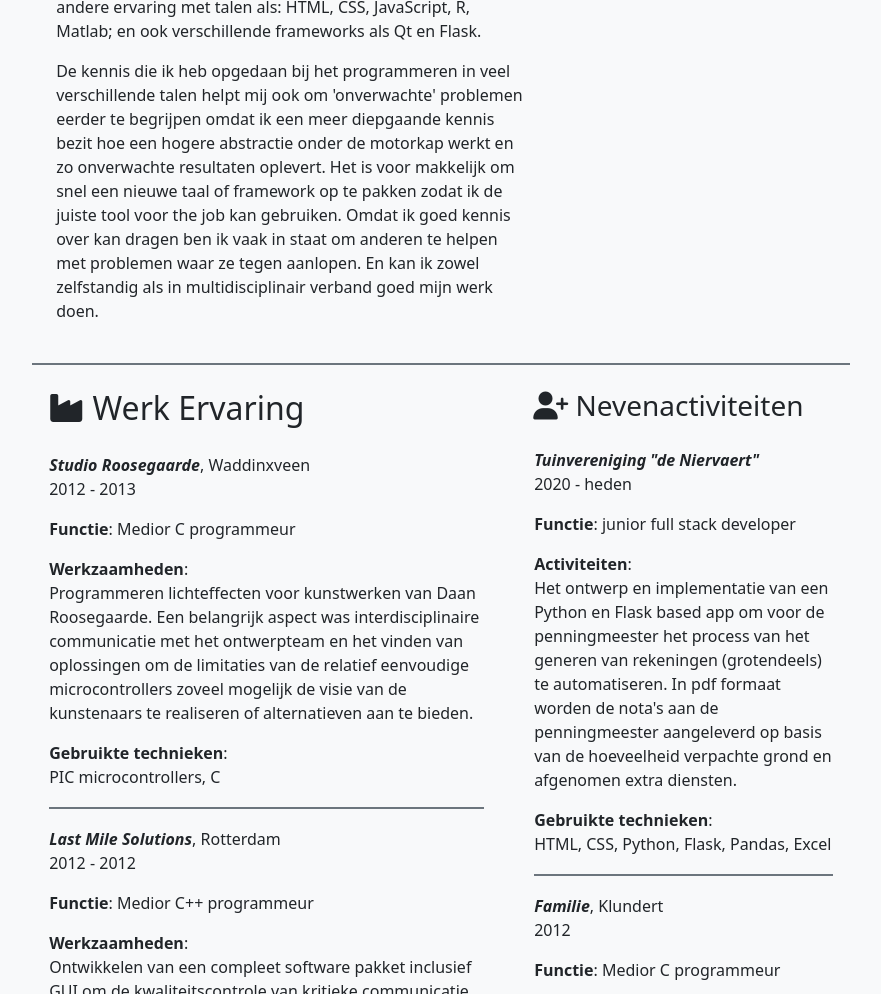
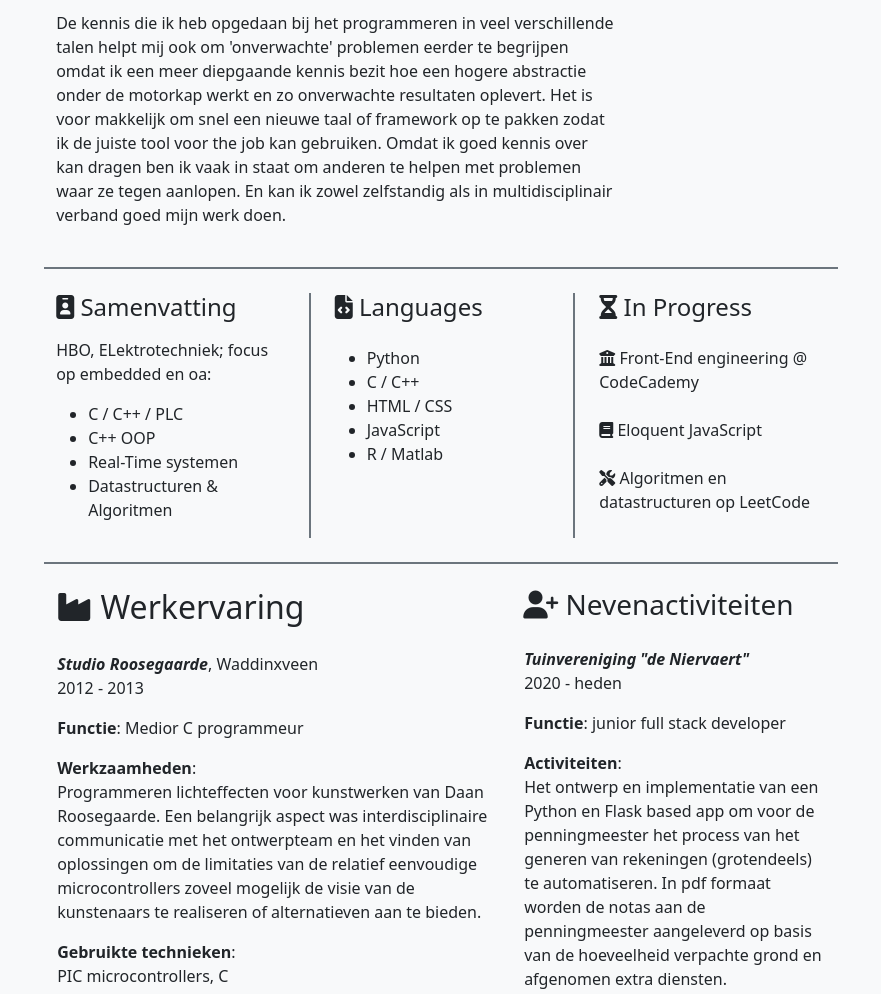
Before and after one commit to mccornet/mccornet.github.io, a plain HTML site: page index.html in a window 1280 px wide. Shown: the part 483-1477 px from the top of the page, without its empty margins (199-1080 px from the left). Drawn offline with nearby package versions, Linux system fonts and the light colour scheme.

Commit message:
cv updata

```diff
--- a/index.html
+++ b/index.html
@@ -15,13 +15,13 @@
     <title>Curriculum Vitae</title>
   </head>
   <body class="bg-light">
-    <div class="container p-0" style="width: 210mm">
+    <div class="container .gx-0" style="width: 210mm">
 
-      <!--  Personal Information -->
+      <!--  Header -->
       <div class="row flex-nowrap py-4">
         <div class="col-auto pl-0 pr-1">
 
-        <img src="https://raw.githubusercontent.com/mccornet/mccornet.github.io/master/static/profile_picture_2.jpg" style="width: 150px; height: 150px;" class="border border-3 border-secondary rounded-circle profile_picture">
+    <img src="https://raw.githubusercontent.com/mccornet/mccornet.github.io/master/static/profile_picture_2.jpg" style="width: 150px; height: 150px;" class="border border-3 border-secondary rounded-circle profile_picture">
 
         </div>
         <div class="col px-0 align-self-center text-center">
@@ -56,12 +56,12 @@
         </div>
       </div>
 
-      <!-- Horizontal border that is not background -->
+      <!-- Horizontal border -->
       <div class="row border-bottom border-secondary border-2"></div>
 
-      <!--  About Me -->
-      <div class="row py-4">
-        <div class="col-8 ps-4 pe-5"><h2 class="pb-3"><i class="fas fa-user"></i> Introductie</h2>
+      <!--  Introduction about me -->
+      <div class="row py-4 .gx-0">
+        <div class="col-9 pe-4"><h2 class="pb-3"><i class="fas fa-user-tie"></i> Introductie</h2>
 <p>
 Ik heb een passie voor programmeren en het oplossen van puzzels
 en ben op zoek naar een uitdaging om me verder te ontwikkelen.
@@ -89,8 +89,7 @@ Omdat ik goed kennis over kan dragen ben ik vaak in staat om anderen te
 helpen met problemen waar ze tegen aanlopen. En kan ik zowel zelfstandig als in
 multidisciplinair verband goed mijn werk doen.
 </p></div>
-        <div class="col-4 ps-5 pe-4"><h3 pb-3><i class="fas fa-heart"></i> Hobbies</h3>
-<br>
+        <div class="col-3 ps-4"><h4 class="pb-2"><i class="fas fa-heart"></i> hobby's</h4>
 <table>
     <!-- <i class="fas fa-laptop-code"></i> <i class="fas fa-file-code"></i> -->
     <tr>
@@ -135,22 +134,58 @@ multidisciplinair verband goed mijn werk doen.
 </div>
       </div>
 
-      <!-- Horizontal border that is not background -->
       <div class="row border-bottom border-secondary border-2"></div>
 
-      <!--  Summary
-      <div class="row py-4">
-        <div class="col-4 ps-3 pe-5">Test</div>
-        <div class="col-4 px-5 border-start border-secondary border-2">Test</div>
-        <div class="col-4 ps-5 pe-4 border-start border-secondary border-2">Test</div>
-      </div> -->
+      <!-- Summary -->
+      <!--  Summary -->
+<div class="row py-4">
 
-      <!-- Horizontal border that is not background
-      <div class="row border-bottom border-secondary border-2"></div> -->
+    <div class="col-4 pe-4">
+        <h4 class="pb-2"><i class="fas fa-id-badge"></i> Samenvatting</h4>
+        <p>
+            HBO, ELektrotechniek; focus op embedded en oa:<br>
+            <ul>
+                <li>C / C++ / PLC </li>
+                <li>C++ OOP</li>
+                <li>Real-Time systemen</li>
+                <li>Datastructuren & Algoritmen</li>
+            </ul>
+        </p>
+    </div>
+
+    <div class="col-4 px-4 border-start border-secondary border-2">
+        <h4 class="pb-2"><i class="fas fa-file-code"></i> Languages</h4>
+        <p>
+            <ul>
+                <li>Python</li>
+                <li>C / C++</li>
+                <li>HTML / CSS</li>
+                <li>JavaScript</li>
+                <li>R / Matlab</li>
+            </ul>
+        </p>
+    </div>
+
+    <div class="col-4 ps-4 border-start border-secondary border-2">
+        <h4 class="pb-3"><i class="fas fa-hourglass-half"></i> In Progress</h4>
+        <p>
+            <i class="fas fa-university"></i> Front-End engineering @ CodeCademy</li>
+            <br><br>
+            <i class="fas fa-book"></i> Eloquent JavaScript </li>
+            <br><br>
+            <i class="fas fa-tools"></i> Algoritmen en datastructuren op LeetCode</li>
+        </p>
+    </div>
+</div>
+
+
+
+<!-- Horizontal border -->
+<div class="row border-bottom border-secondary border-2"></div>
 
       <!--  Work Experience -->
-      <div class="row py-4">
-        <div class="col-7 ps-3 pe-4"><h2 class="pb-3"><i class="fas fa-industry"></i> Werk Ervaring</h2>
+      <div class="row py-4 .gx-0">
+        <div class="col-7 pe-3"><h2 class="pb-3"><i class="fas fa-industry"></i> Werkervaring</h2>
 <table>
     <!-- Studio Roosegaarde -->
     <tr>
@@ -215,7 +250,7 @@ multidisciplinair verband goed mijn werk doen.
     </tr>
 
 
-    <!-- Operator Group Delft, Delft -->
+    <!-- Operator Group Delft, Delt -->
     <tr>
         <td>
             <b><i>Operator Group Delft</i></b>, Delft, parttime <br>
@@ -264,7 +299,7 @@ multidisciplinair verband goed mijn werk doen.
         </td>
     </tr>
 </table></div>
-        <div class="col-5 ps-4 pe-3"><h3 class="pb-3"><i class="fas fa-user-plus"></i> Nevenactiviteiten</h3>
+        <div class="col-5 ps-3"><h3 class="pb-3"><i class="fas fa-user-plus"></i> Nevenactiviteiten</h3>
 <table>
     <!-- Tuinvereninging -->
     <tr>
@@ -278,7 +313,7 @@ multidisciplinair verband goed mijn werk doen.
                 <b>Activiteiten</b>: <br>
                 Het ontwerp en implementatie van een Python en Flask based app om
                 voor de penningmeester het process van het generen van rekeningen
-                (grotendeels) te automatiseren. In pdf formaat worden de nota's aan de
+                (grotendeels) te automatiseren. In pdf formaat worden de notas aan de
                 penningmeester aangeleverd op basis van de hoeveelheid verpachte
                 grond en afgenomen extra diensten.
             </p>
@@ -336,7 +371,7 @@ multidisciplinair verband goed mijn werk doen.
             </p>
             <p>
                 <b>Activiteiten</b>: <br>
-                Bijhouden van de administratie; foto's maken bij activiteiten;
+                Bijhouden van de administratie; fotos maken bij activiteiten;
                 Het implementeren van een online verjaardagskalender en het automatisch
                 versturen van een felicitatie email naar jarige leden.
             </p>
@@ -350,12 +385,12 @@ multidisciplinair verband goed mijn werk doen.
       </div>
 
 
-      <!-- Horizontal border that is not background -->
+      <!-- Horizontal border -->
       <div class="row border-bottom border-secondary border-2"></div>
 
       <!--  Opleiding + Cursussen -->
-      <div class="row py-4">
-        <div class="col-10 ps-3 pe-4"><h2 class="pb-3"><i class="fas fa-user-graduate"></i> Opleiding & Cursussen</h2>
+      <div class="row py-4 .gx-0">
+        <div class="col-10 pe-4"><h2 class="pb-3"><i class="fas fa-user-graduate"></i> Opleiding & Cursissen</h2>
 <br>
 <table>
     <!-- VWO -->
@@ -384,7 +419,7 @@ multidisciplinair verband goed mijn werk doen.
             <p>
             Haagse Hoogeschool, Delft <br>
             HBO, ELektrotechniek <br>
-            Diploma: nee, wel propedeuse
+            Diploma: nee, wel propadeuse
             </p>
             <p>
                 De studie-invulling was vergelijkbaar met een hybride tussen
@@ -403,7 +438,7 @@ multidisciplinair verband goed mijn werk doen.
     </tr>
 
 
-    <!-- Cursussen, Front End Development -->
+    <!-- Cursissen, Front End Development -->
     <tr>
         <td class="pe-3 align-text-top text-start" style="white-space:nowrap;">2021 - 2021</td>
         <td>
@@ -423,7 +458,7 @@ multidisciplinair verband goed mijn werk doen.
         </td>
     </tr>
 
-    <!-- Cursussen, Flask -->
+    <!-- Cursissen, Flask -->
     <tr>
         <td class="pe-3 align-text-top text-start" style="white-space:nowrap;">2021 - 2021</td>
         <td>
@@ -442,7 +477,7 @@ multidisciplinair verband goed mijn werk doen.
         </td>
     </tr>
 
-    <!-- Cursussen, R -->
+    <!-- Cursissen, R -->
     <tr>
         <td class="pe-3 align-text-top text-start" style="white-space:nowrap;">2021 - 2021</td>
         <td>
@@ -462,7 +497,7 @@ multidisciplinair verband goed mijn werk doen.
         </td>
     </tr>
 
-    <!-- Cursussen, Numpy -->
+    <!-- Cursissen, Numpy -->
     <tr>
         <td class="pe-3 align-text-top text-start" style="white-space:nowrap;">2021 - 2021</td>
         <td>
@@ -480,7 +515,7 @@ multidisciplinair verband goed mijn werk doen.
         </td>
     </tr>
 
-    <!-- Cursussen, Learn Python 3 -->
+    <!-- Cursissen, Learn Python 3 -->
     <tr>
         <td class="pe-3 align-text-top text-start" style="white-space:nowrap;">2021 - 2021</td>
         <td>
@@ -502,7 +537,7 @@ multidisciplinair verband goed mijn werk doen.
         </td>
     </tr>
 
-    <!-- Cursussen, Machine Learning -->
+    <!-- Cursissen, Machine Learning -->
     <tr>
         <td class="pe-3 align-text-top text-start" style="white-space:nowrap;">2020 - 2021</td>
         <td>
```
